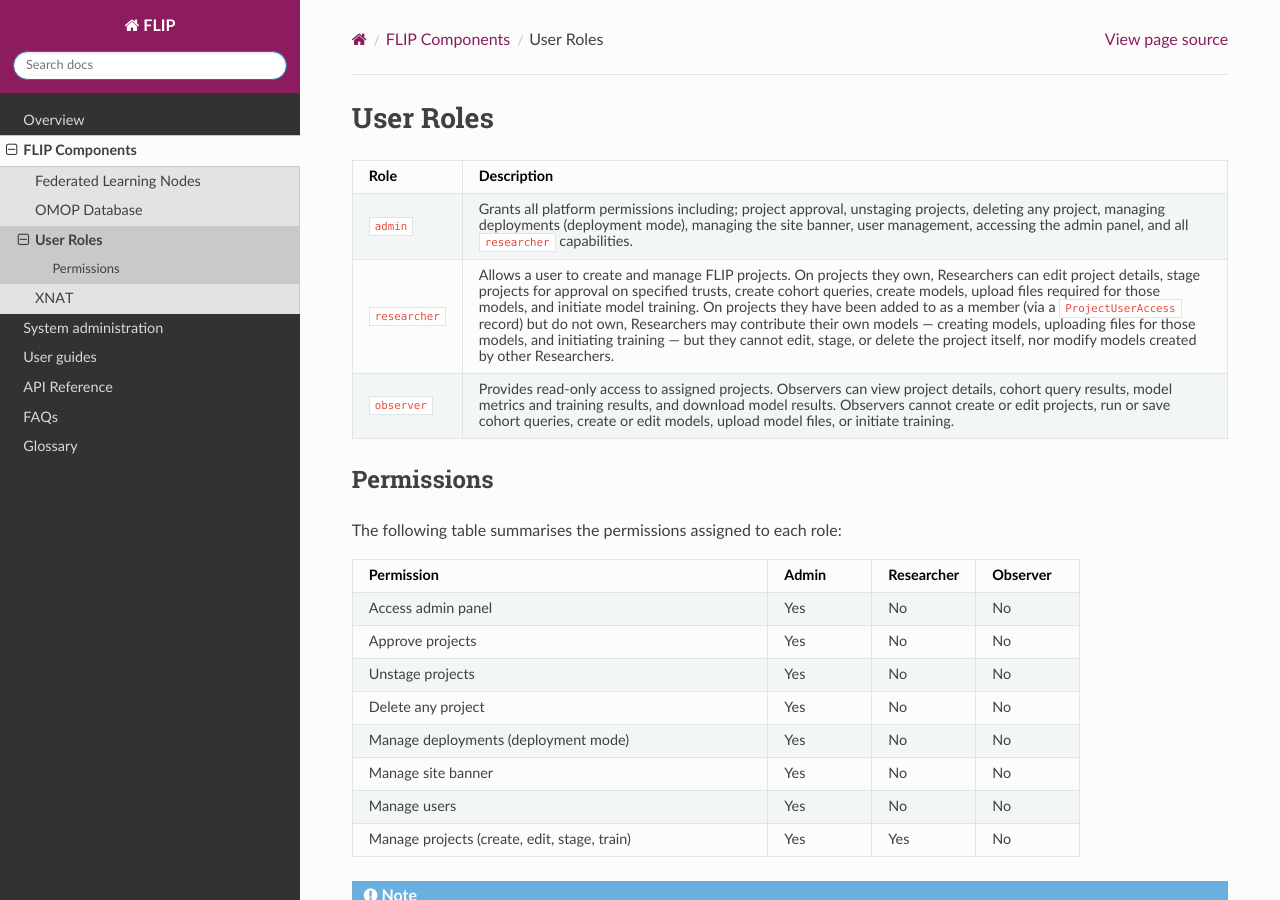
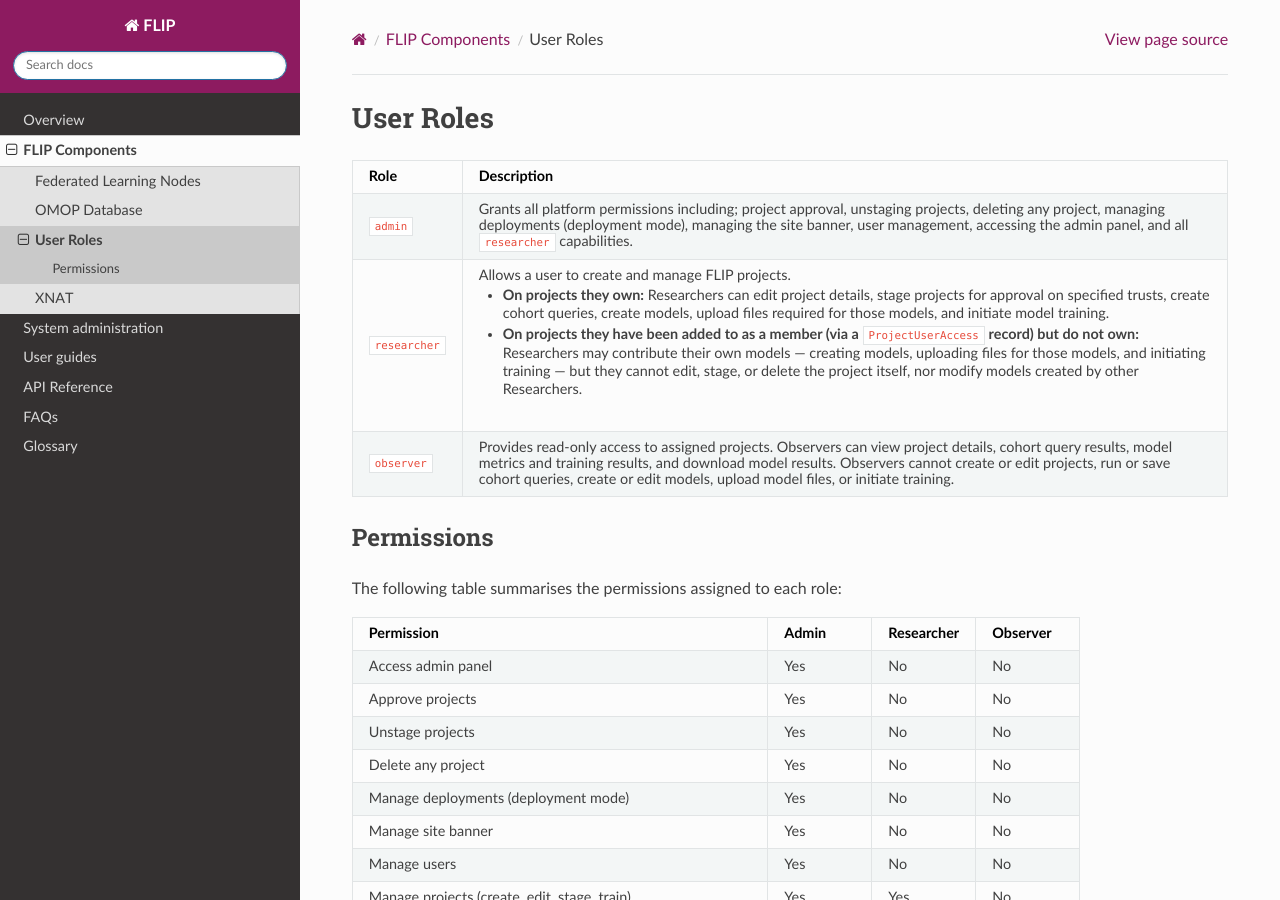
Before and after one commit to piyalitt/FLIP_BDMS_SI, a Sphinx documentation site: the page built from docs/source/components/component-user-roles.rst, in a window 1280 px wide and 900 px high. Built offline with Sphinx 7.4.7 and the Read the Docs theme 3.1.0, drawn with Linux system fonts in a browser that asks for light colours; pages that are not in the unit, such as notebooks, are missing from menus.

```diff
--- a/docs/source/components/component-user-roles.rst
+++ b/docs/source/components/component-user-roles.rst
@@ -13,7 +13,10 @@ User Roles
    * - ``admin``
      - Grants all platform permissions including; project approval, unstaging projects, deleting any project, managing deployments (deployment mode), managing the site banner, user management, accessing the admin panel, and all ``researcher`` capabilities.
    * - ``researcher``
-     - Allows a user to create and manage FLIP projects. On projects they own, Researchers can edit project details, stage projects for approval on specified trusts, create cohort queries, create models, upload files required for those models, and initiate model training. On projects they have been added to as a member (via a ``ProjectUserAccess`` record) but do not own, Researchers may contribute their own models — creating models, uploading files for those models, and initiating training — but they cannot edit, stage, or delete the project itself, nor modify models created by other Researchers.
+     - Allows a user to create and manage FLIP projects.
+
+       - **On projects they own:** Researchers can edit project details, stage projects for approval on specified trusts, create cohort queries, create models, upload files required for those models, and initiate model training.
+       - **On projects they have been added to as a member (via a** ``ProjectUserAccess`` **record) but do not own:** Researchers may contribute their own models — creating models, uploading files for those models, and initiating training — but they cannot edit, stage, or delete the project itself, nor modify models created by other Researchers.
    * - ``observer``
      - Provides read-only access to assigned projects. Observers can view project details, cohort query results, model metrics and training results, and download model results. Observers cannot create or edit projects, run or save cohort queries, create or edit models, upload model files, or initiate training.
 
```
Also changed, not shown: 1 other file.
